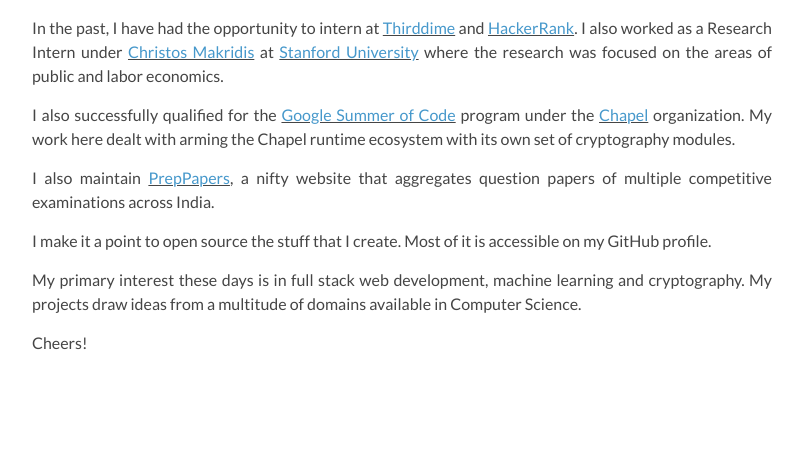
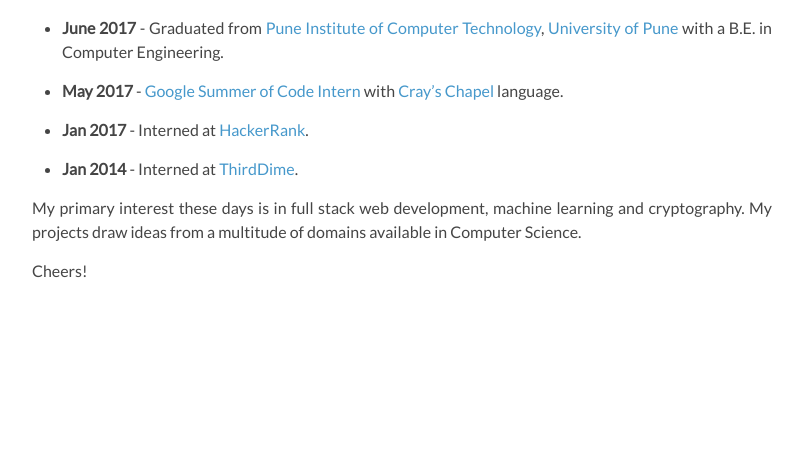
Before and after one commit to lprimeroo/saruftw.github.io.old, a Jekyll site: the page built from about.md, in a window 1280 px wide. Shown: the part 523-974 px from the top of the page, without its empty margins (238-1041 px from the left). Built offline with Jekyll 4.4.1, drawn with Linux system fonts in a browser that asks for light colours; nearby versions of some CDN libraries; after the commit the page ends 902 px from its top, so only the background shows below that; some of the changed text lies outside the part shown.

```diff
--- a/about.md
+++ b/about.md
@@ -10,15 +10,16 @@
 	sarthak  [dot]  munshi  [at]  hackerrank  [dot]  com
 </p>
 
-I am **Sarthak Munshi**. <!-- Currently, I work at <u><a href="https://www.hackerrank.com/">HackerRank</a></u> where I develop full stack applications.--> I studied Computer Science at the <u><a href="http://www.unipune.ac.in/">University of Pune</a></u> and graduated in 2017.
+* <strong>July 2017</strong> - Joined <a href="https://www.hackerrank.com">HackerRank</a> as a Full Stack Developer / Challenge Curator [Current].
 
-In the past, I have had the opportunity to intern at <u><a href="http://thirddime.com/">Thirddime</a></u> and <u><a href="https://www.hackerrank.com/">HackerRank</a></u>. I also worked as a Research Intern under <u><a href="https://www.christosmakridis.com/">Christos Makridis</a></u> at <u><a href="http://stanford.edu/">Stanford University</a></u> where the research was focused on the areas of public and labor economics.
+* <strong>June 2017</strong> - Graduated from <a href="http://pict.edu">Pune Institute of Computer Technology</a>, <a href="http://unipune.ac.in">University of Pune</a> with a B.E. in Computer Engineering.
 
-I also successfully qualified for the <u><a href="https://summerofcode.withgoogle.com/">Google Summer of Code</a></u> program under the <u><a href="http://chapel.cray.com/">Chapel</a></u> organization. My work here dealt with arming the Chapel runtime ecosystem with its own set of cryptography modules.
+* <strong>May 2017</strong> - <a href="https://summerofcode.withgoogle.com">Google Summer of Code Intern</a> with <a href="http://www.cray.com">Cray's</a> <a href="http://chapel.cray.com">Chapel</a> language.
 
-I also maintain <u><a href="http://preppapers.com/">PrepPapers</a></u>, a nifty website that aggregates question papers of multiple competitive examinations across India.
+* <strong>Jan 2017</strong> - Interned at <a href="https://www.hackerrank.com">HackerRank</a>.
 
-I make it a point to open source the stuff that I create. Most of it is accessible on my GitHub profile.
+* <strong>Jan 2014</strong> - Interned at <a href="http://thirddime.com">ThirdDime</a>.
+
 
 My primary interest these days is in full stack web development, machine learning and cryptography. My projects draw ideas from a multitude of domains available in Computer Science.
 
```
